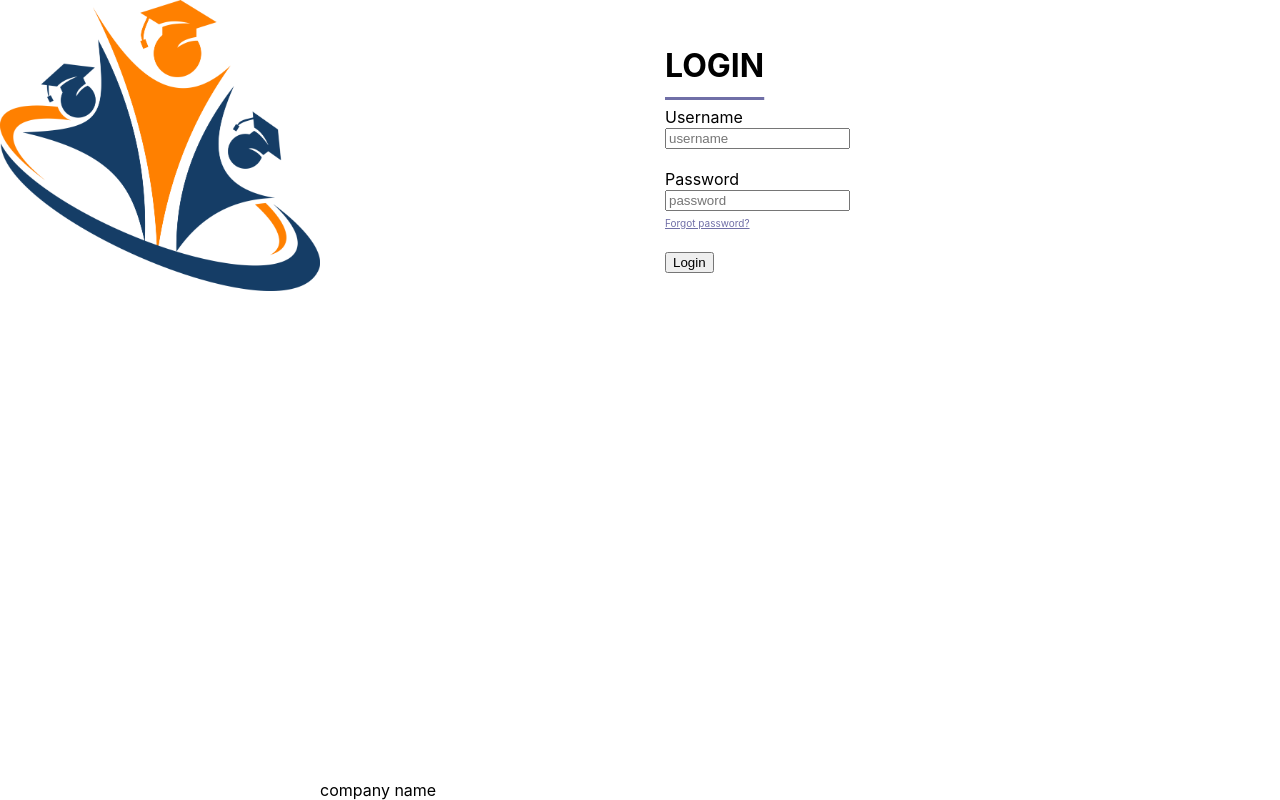
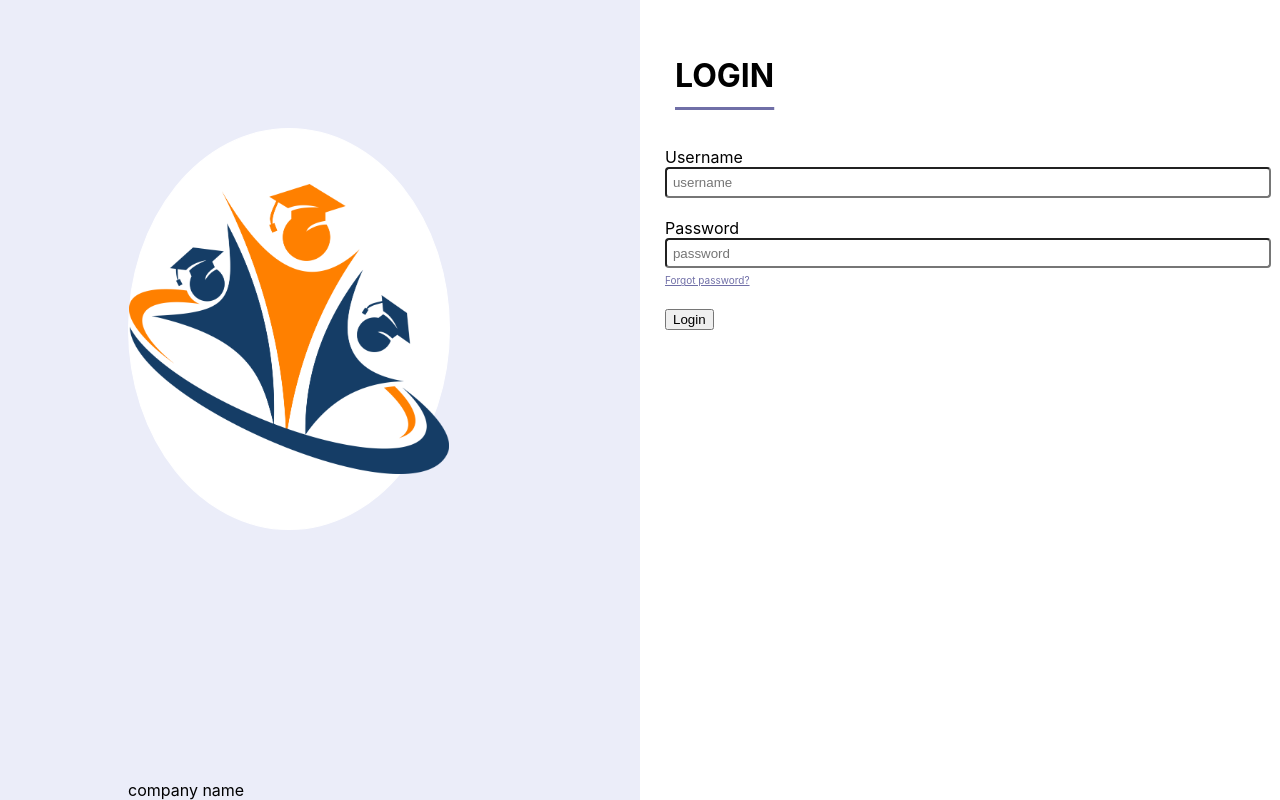
Before and after one commit to MinaSameh1/forgetpass_test, a React (Vite) app: page / in a window 1280 px wide. Built offline with nearby package versions, Linux system fonts and the light colour scheme.

Commit message:
It looks good now

```diff
--- a/src/App.css
+++ b/src/App.css
@@ -0,0 +1,3 @@
+html, body, #reactapp, .App {
+  height: 100%;
+}
--- a/src/components/login/LoginPage.tsx
+++ b/src/components/login/LoginPage.tsx
@@ -26,7 +26,9 @@ const LoginPage: React.FC = () => {
     <div className='login-div'>
       {/* Image */}
       <div className='login-left'>
-        <img className='login-img' src={image} />
+        <div className='login-circle-img'>
+          <img className='login-img' src={image} alt='Login image' />
+        </div>
         <span className='login-image-text'>company name</span>
       </div>
 
@@ -42,7 +44,7 @@ const LoginPage: React.FC = () => {
             type='text'
             placeholder='username'
             required
-          />{' '}
+          />
           <br />
           <br />
           <span className='login-text'>Password</span> <br />
--- a/src/components/login/login.css
+++ b/src/components/login/login.css
@@ -1,33 +1,49 @@
 .login-div {
   display: flex;
+  height: 100vh;
 }
+
 .login-div > * {
   flex-basis: 100%;
 }
 
 .login-left {
-  position:relative;
-  height: 100%;
+  background: linear-gradient(to bottom,  #ebedf9 100%, #fff 0%);
+  position: relative;
+  display: block;
+  text-align: center;
 }
 
 .login-right {
+  overflow: hidden;
   display: grid;
 }
 
+.login-circle-img {
+  margin-top: 20%;
+  margin-left: 20%;
+  width: 50%;
+  border: 1px solid #fff;
+  background: #fff;
+  text-align: center;
+  border-radius: 50%;
+  height:50%;
+}
+
 .login-img {
-  width: 50%;
-  position: center;
+  object-fit:contain;
+  width: 100%;
   height: 100%;
 }
 
 .login-image-text {
   bottom: 0;
-  position:fixed;
+  left: 10%;
+  position: fixed;
 }
 
 .login-form {
   padding: 25px;
-
 }
 
 .login-error {
@@ -39,21 +55,30 @@
   color: #706fa7;
   font-size: 10px;
   grid-area: right;
-  right:0;
+  right: 0;
+}
+
+.login-input {
+  padding: 1%;
+  width: 100%;
+  border-radius: 4px;
 }
 
 .login-input:focus {
   /* border: solid #706fa7 10%; */
-  outline: 1px solid #706fa7 ;
+  outline: 1px solid #706fa7;
+  border-radius: 5px;
 }
 
 .login-title {
-  font:oblique;
+  font: oblique;
+  padding: 10px;
+  padding-bottom: 30px;
   text-underline-offset: 20px;
-  text-decoration:underline;
+  text-decoration: underline;
   text-decoration-color: #706fa7;
 }
 
 .login-right span {
-  font:oblique;
+  font: oblique;
 }
```
